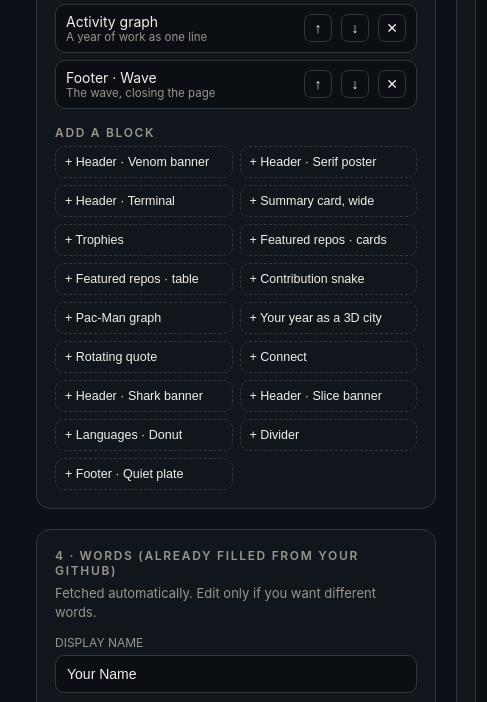
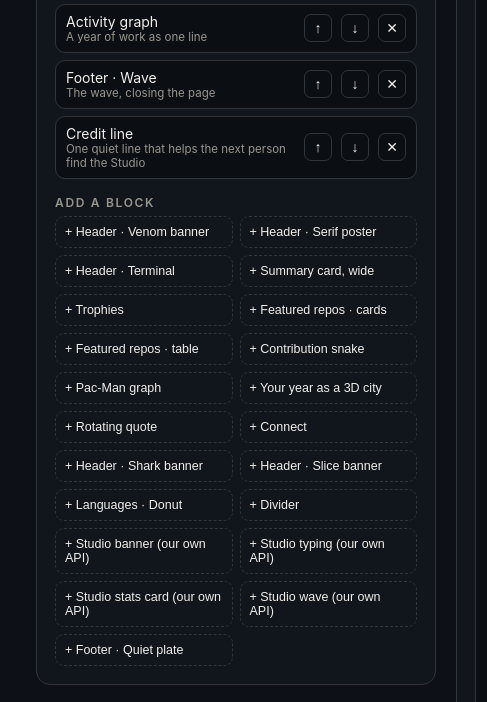
Before and after one commit to Dongdarealest/github-profile-studio, a plain HTML site: page docs/index.html in a window 1280 px wide. Shown: the part 2519-3221 px from the top of the page, 0-487 px from the left. Drawn offline with Linux system fonts and the light colour scheme.

Commit message:
Studio: docs/index.html — own-API blocks live, credit line in every preset

```diff
--- a/docs/index.html
+++ b/docs/index.html
@@ -282,6 +282,17 @@ const BLOCKS = {
     return '\n<div align="center">\n<img height="200" src="https://github-readme-stats.vercel.app/api/top-langs/?username=' + u + '&layout=donut&langs_count=8&title_color=' + t.accent + '&text_color=' + t.text + '&bg_color=' + t.bg + '&border_color=' + t.border + '" alt="languages donut" />\n</div>\n'; }},
   "divider": {label:"Divider", small:"A thin line in your accent, between sections", make(t,u){
     return '\n<div align="center">\n<img src="https://capsule-render.vercel.app/api?type=rect&color=' + t.accent + '&height=4" width="100%" alt="" />\n</div>\n'; }},
+  "own-banner": {label:"Studio banner (our own API)", small:"Served by our own service — never a dead third party", make(t,u){
+    return '<div align="center">\n<img src="https://github-profile-studio-api.vercel.app/api/banner?text=' + enc(dispName()) + '&sub=github.com/' + u + '&color=' + t.accent + '&bg=' + t.bg + '&accent=' + t.text + '" width="100%" alt="banner" />\n</div>\n'; }},
+  "own-typing": {label:"Studio typing (our own API)", small:"Typewriter lines, hosted by the Studio", make(t,u){
+    const ls = linesArr(); if (!ls.length) return "";
+    return '<div align="center">\n<img src="https://github-profile-studio-api.vercel.app/api/typing?lines=' + ls.map(enc).join(";") + '&color=' + t.accent + '&bg=' + t.bg + '" alt="typing" />\n</div>\n'; }},
+  "own-card": {label:"Studio stats card (our own API)", small:"Live numbers from our own service, username only", make(t,u){
+    return '\n<div align="center">\n<img src="https://github-profile-studio-api.vercel.app/api/card?username=' + u + '&color=' + t.accent + '&bg=' + t.bg + '&text=' + t.text + '" alt="GitHub stats card" />\n</div>\n'; }},
+  "own-wave": {label:"Studio wave (our own API)", small:"Animated wave divider and closer", make(t,u){
+    return '\n<div align="center">\n<img src="https://github-profile-studio-api.vercel.app/api/wave?color=' + t.accent + '&bg=' + t.bg + '" width="100%" alt="" />\n</div>\n'; }},
+  "credit": {label:"Credit line", small:"One quiet line that helps the next person find the Studio", make(t,u){
+    return '\n<div align="center">\n<sub>Built with <a href="https://github.com/Dongdarealest/github-profile-studio">GitHub Profile Studio</a></sub>\n</div>\n'; }},
   "footer-wave": {label:"Footer · Wave", small:"The wave, closing the page", make(t,u){
     return '\n<div align="center">\n<img src="https://capsule-render.vercel.app/api?type=waving&color=' + t.grad + '&height=110&section=footer" width="100%" alt="footer" />\n</div>\n'; }},
   "footer-plate": {label:"Footer · Quiet plate", small:"One centred line, nothing else", make(t,u){
@@ -289,18 +300,18 @@ const BLOCKS = {
 };
 
 const PRESETS = [
-  {name:"Gallery Luxury", desc:"Serif poster, restraint, gold", theme:"midnight-gold", blocks:["header-serif","typing","badges","about","skills","pins","stats-row","footer-plate"]},
-  {name:"Dark Classic", desc:"The proven all-rounder", theme:"midnight-gold", blocks:["header-wave","typing","badges","about","skills","stats-row","streak","graph","footer-wave"]},
-  {name:"Neon Cyber", desc:"Venom banner, trophies, full telemetry", theme:"tokyo-night", blocks:["header-venom","typing","skills","stats-row","graph","trophies","snake","footer-wave"]},
-  {name:"Terminal Hacker", desc:"Monospace, minimal, no decoration", theme:"emerald", blocks:["header-terminal","about","skills","stats-row","streak","footer-plate"]},
-  {name:"Recruiter Ready", desc:"Projects first, proof right after", theme:"nord", blocks:["header-wave","about","pins","projects-table","skills","stats-row","connect","footer-wave"]},
-  {name:"Maintainer", desc:"Work on top, activity as proof", theme:"emerald", blocks:["header-wave","about","pins","graph","stats-row","trophies","connect","footer-wave"]},
-  {name:"Student Journey", desc:"Streak front and centre, friendly", theme:"ocean", blocks:["typing","about","skills","streak","stats-row","quote","footer-wave"]},
-  {name:"Creative Portfolio", desc:"Type and air do the talking", theme:"rose-gold", blocks:["header-serif","about","projects-table","skills","stats-wide","connect","footer-plate"]},
-  {name:"Pastel Friendly", desc:"Light, soft, welcoming", theme:"pastel", blocks:["header-wave","typing","about","skills","stats-row","streak","quote","footer-wave"]},
-  {name:"Editorial Paper", desc:"Black on white, like a magazine", theme:"paper", blocks:["header-serif","about","projects-table","stats-row","connect","footer-plate"]},
-  {name:"Show-off Max", desc:"Everything, including the city and Pac-Man", theme:"dracula", blocks:["header-venom","typing","badges","skills","stats-wide","trophies","city","pacman","graph","streak","footer-wave"]},
-  {name:"One Screen", desc:"The whole profile, no scrolling", theme:"nord", blocks:["header-serif","about","skills","stats-row","footer-plate"]}
+  {name:"Gallery Luxury", desc:"Serif poster, restraint, gold", theme:"midnight-gold", blocks:["header-serif","typing","badges","about","skills","pins","stats-row","footer-plate","credit"]},
+  {name:"Dark Classic", desc:"The proven all-rounder", theme:"midnight-gold", blocks:["header-wave","typing","badges","about","skills","stats-row","streak","graph","footer-wave","credit"]},
+  {name:"Neon Cyber", desc:"Venom banner, trophies, full telemetry", theme:"tokyo-night", blocks:["header-venom","typing","skills","stats-row","graph","trophies","snake","footer-wave","credit"]},
+  {name:"Terminal Hacker", desc:"Monospace, minimal, no decoration", theme:"emerald", blocks:["header-terminal","about","skills","stats-row","streak","footer-plate","credit"]},
+  {name:"Recruiter Ready", desc:"Projects first, proof right after", theme:"nord", blocks:["header-wave","about","pins","projects-table","skills","stats-row","connect","footer-wave","credit"]},
+  {name:"Maintainer", desc:"Work on top, activity as proof", theme:"emerald", blocks:["header-wave","about","pins","graph","stats-row","trophies","connect","footer-wave","credit"]},
+  {name:"Student Journey", desc:"Streak front and centre, friendly", theme:"ocean", blocks:["typing","about","skills","streak","stats-row","quote","footer-wave","credit"]},
+  {name:"Creative Portfolio", desc:"Type and air do the talking", theme:"rose-gold", blocks:["header-serif","about","projects-table","skills","stats-wide","connect","footer-plate","credit"]},
+  {name:"Pastel Friendly", desc:"Light, soft, welcoming", theme:"pastel", blocks:["header-wave","typing","about","skills","stats-row","streak","quote","footer-wave","credit"]},
+  {name:"Editorial Paper", desc:"Black on white, like a magazine", theme:"paper", blocks:["header-serif","about","projects-table","stats-row","connect","footer-plate","credit"]},
+  {name:"Show-off Max", desc:"Everything, including the city and Pac-Man", theme:"dracula", blocks:["header-venom","typing","badges","skills","stats-wide","trophies","city","pacman","graph","streak","footer-wave","credit"]},
+  {name:"One Screen", desc:"The whole profile, no scrolling", theme:"nord", blocks:["header-serif","about","skills","stats-row","footer-plate","credit"]}
 ];
 
 function applyPreset(p) {
```
